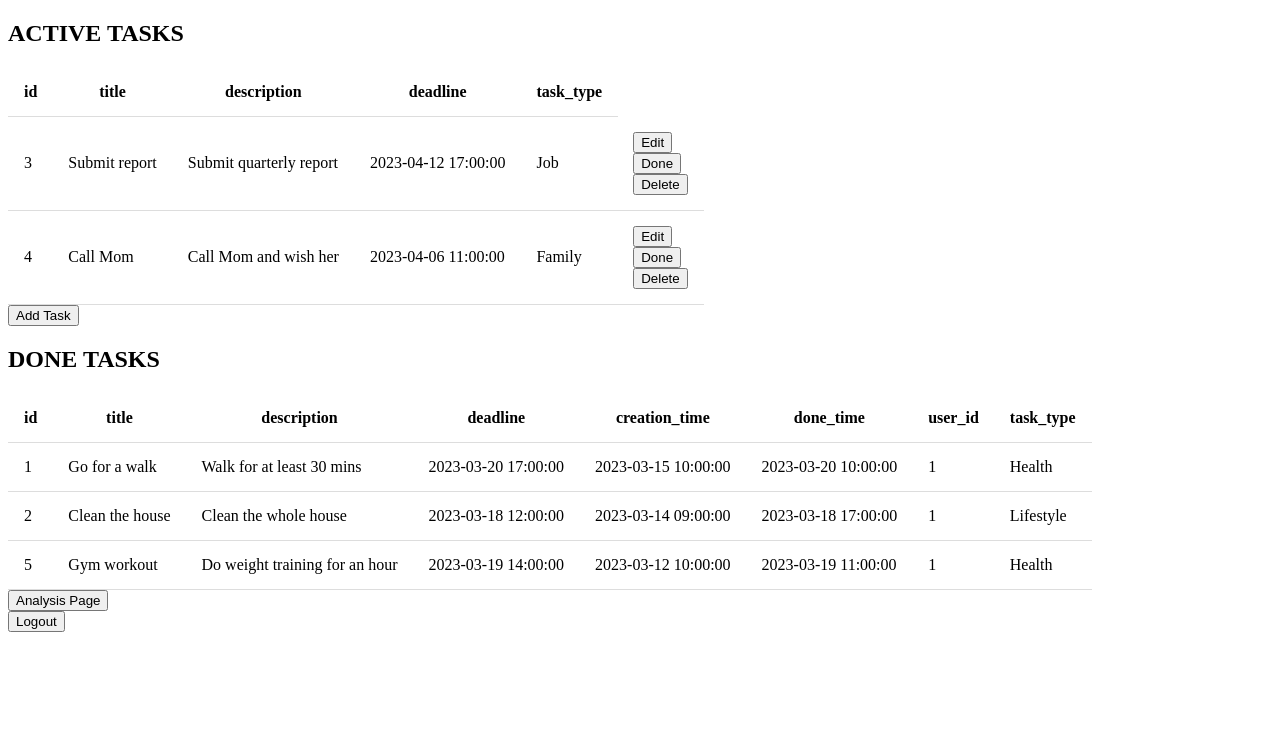
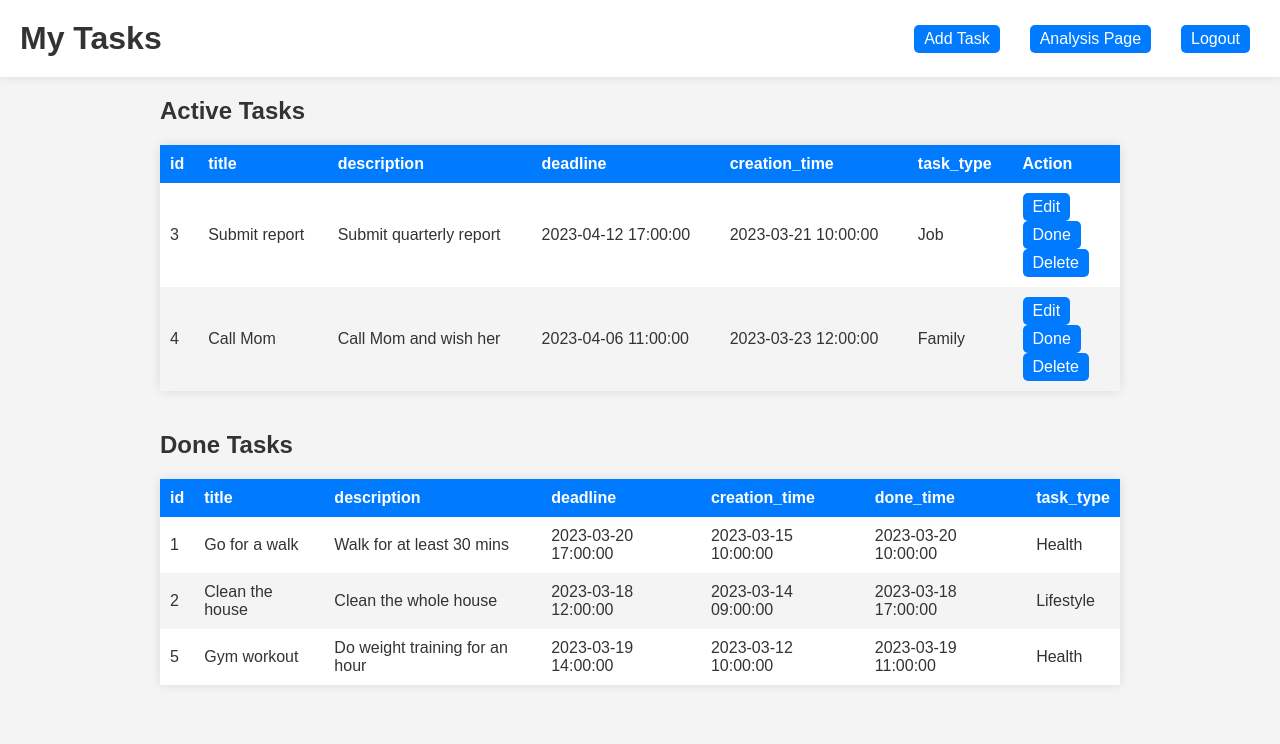
Before and after one commit to baristanunal/CS353-HW4-ToDoList, a Flask app: page /tasks in a window 1280 px wide. Shown: the top 744 px of the page. Run offline with Flask 2, Linux system fonts and the light colour scheme; a user stored in the database is signed in; data comes from the database, SQL or seed files in the repository; data that the repository does not hold is empty; some libraries are stand-ins or nearby versions.

Commit message:
Implemented tasks.css and viewEditTask.css files.

```diff
--- a/app/app.py
+++ b/app/app.py
@@ -8,7 +8,7 @@ from flask import Flask, render_template, request, redirect, url_for, session
 from flask_mysqldb import MySQL
 import MySQLdb.cursors
 
-app = Flask(__name__)
+app = Flask(__name__, static_url_path='/static', static_folder='static')
 
 app.secret_key = 'abcdefgh'
 
@@ -94,14 +94,13 @@ def tasks():
     if session['loggedin']:
         cursor = mysql.connection.cursor(MySQLdb.cursors.DictCursor)
 
-        cursor.execute('SELECT * FROM TodoTask '
-                       'WHERE user_id = % s', (session['userid'],))
-        todo_tasks = []
-        for task in cursor.fetchall():
-            new_task = {key: value for key, value in task.items() if key not in ('creation_time', 'user_id')}
-            todo_tasks.append(new_task)
+        cursor.execute('SELECT id, title, description, deadline, creation_time, task_type '
+                       'FROM TodoTask '
+                       'WHERE user_id = %s', (session['userid'],))
+        todo_tasks = cursor.fetchall()
 
-        cursor.execute('SELECT * FROM DoneTask '
+        cursor.execute('SELECT id, title, description, deadline, creation_time, done_time, task_type '
+                       'FROM DoneTask '
                        'WHERE user_id = % s', (session['userid'],))
         done_tasks = cursor.fetchall()
 
@@ -238,8 +237,8 @@ def finish_task():
 
     cursor.execute('INSERT INTO DoneTask(id, title, description, deadline, '
                    'creation_time, done_time, user_id, task_type)'
-                   'VALUES (% s, % s, % s, % s, % s, % s, % s, % s)',
-                   (task_id, title, description, deadline, creation_time, done_time, user_id, task_type, ))
+                   'VALUES (NULL, % s, % s, % s, % s, % s, % s, % s)',
+                   (title, description, deadline, creation_time, done_time, user_id, task_type, ))
 
     cursor.execute('DELETE FROM TodoTask '
                    'WHERE id = % s', (task_id, ))
--- /dev/null
+++ b/app/static/tasks.css
@@ -0,0 +1,106 @@
+/* Reset default browser styles */
+* {
+  margin: 0;
+  padding: 0;
+  box-sizing: border-box;
+}
+
+/* Apply styles to the body */
+body {
+  font-family: Arial, sans-serif;
+  font-size: 16px;
+  color: #333;
+  background-color: #f4f4f4;
+}
+
+/* Apply styles to the header */
+header {
+  display: flex;
+  justify-content: space-between;
+  align-items: center;
+  padding: 20px;
+  background-color: #fff;
+  box-shadow: 0 0 10px rgba(0, 0, 0, 0.1);
+}
+
+header h1 {
+  font-size: 32px;
+  font-weight: bold;
+}
+
+nav ul {
+  display: flex;
+  list-style: none;
+}
+
+nav li {
+  margin-left: 20px;
+}
+
+nav button {
+  background-color: #007bff;
+  color: #fff;
+  border: none;
+  padding: 10px 20px;
+  border-radius: 5px;
+  font-size: 16px;
+  cursor: pointer;
+}
+
+/* Apply styles to the main section */
+main {
+  max-width: 1000px;
+  margin: 0 auto;
+  padding: 20px;
+}
+
+section {
+  margin-bottom: 40px;
+}
+
+section h2 {
+  font-size: 24px;
+  font-weight: bold;
+  margin-bottom: 20px;
+}
+
+table {
+  width: 100%;
+  border-collapse: collapse;
+  background-color: #fff;
+  box-shadow: 0 0 10px rgba(0, 0, 0, 0.1);
+}
+
+th,
+td {
+  padding: 10px;
+  text-align: left;
+}
+
+th {
+  background-color: #007bff;
+  color: #fff;
+}
+
+tr:nth-child(even) {
+  background-color: #f4f4f4;
+}
+
+tr:hover {
+  background-color: #ddd;
+}
+
+form button {
+  background-color: #007bff;
+  color: #fff;
+  border: none;
+  padding: 5px 10px;
+  border-radius: 5px;
+  font-size: 16px;
+  cursor: pointer;
+  margin-right: 10px;
+}
+
+form input[type="hidden"] {
+  display: none;
+}
--- a/app/templates/tasks.html
+++ b/app/templates/tasks.html
@@ -1,85 +1,96 @@
 <!DOCTYPE html>
 <html lang="en">
-
-<style>
-  table, th, td {
-    border: 1px solid white;
-    border-collapse: collapse;
-    border-bottom: 1px solid #DDD;
-  }
-  th, td {
-    #background-color: #A3DEFB;
-    padding: 15px;
-  }
-  tr:hover {background-color: #D6EEEE;}
-</style>
+  <head>
+    <meta charset="UTF-8">
+    <title>Tasks</title>
+    <link rel="stylesheet" type="text/css" href="{{ url_for('static', filename='tasks.css') }}">
+  </head>
 
   <body>
+    <header>
+      <h1>My Tasks</h1>
+      <nav>
+        <ul>
+          <li>
+            <form action="{{ url_for('add_task') }}" method="get">
+              <button>Add Task</button>
+            </form>
+          </li>
+          <li>
+            <form action="{{ url_for('analysis') }}" method="get">
+              <button>Analysis Page</button>
+            </form>
+          </li>
+          <li>
+            <form action="{{ url_for('logout') }}" method="get">
+              <button>Logout</button>
+            </form>
+          </li>
+        </ul>
+      </nav>
+    </header>
 
-  <div>
-    <h2>ACTIVE TASKS</h2>
+    <main>
+      <section>
+        <h2>Active Tasks</h2>
         <table>
+          <thead>
             <tr>
               {% for column_name in todo_tasks[0] %}
                 <th>{{ column_name }}</th>
               {% endfor %}
+              <th>Action</th>
             </tr>
+          </thead>
 
+          <tbody>
             {% for row in todo_tasks %}
               <tr>
                 {% for cell in row %}
-            <td>
-              {{ row[cell] }}
-            </td>
+                  <td>{{ row[cell] }}</td>
                 {% endfor %}
                 <td>
                   <form action="{{ url_for('view_edit_task') }}" method="post">
-              <button class="btn btn-primary">Edit</button>
-              <input type="hidden" class="form-control" id="task_id" name="task_id" value={{ row["id"] }}>
+                    <button>Edit</button>
+                    <input type="hidden" name="task_id" value="{{ row['id'] }}">
                   </form>
                   <form action="{{ url_for('finish_task') }}" method="post">
-              <button class="btn btn-primary">Done</button>
-              <input type="hidden" class="form-control" id="task_id" name="task_id" value={{ row["id"] }}>
+                    <button>Done</button>
+                    <input type="hidden" name="task_id" value="{{ row['id'] }}">
                   </form>
                   <form action="{{ url_for('delete_task') }}" method="post">
-              <button class="btn btn-primary">Delete</button>
-              <input type="hidden" class="form-control" id="task_id" name="task_id" value={{ row["id"] }}>
+                    <button>Delete</button>
+                    <input type="hidden" name="task_id" value="{{ row['id'] }}">
                   </form>
                 </td>
               </tr>
             {% endfor %}
+          </tbody>
         </table>
-  </div>
+      </section>
 
-  <form action="{{ url_for('add_task') }}" method="get">
-    <button class="btn btn-primary">Add Task</button>
-  </form>
-
-  <h2>DONE TASKS</h2>
+      <section>
+        <h2>Done Tasks</h2>
         <table>
+          <thead>
             <tr>
               {% for column_name in done_tasks[0] %}
                 <th>{{ column_name }}</th>
               {% endfor %}
             </tr>
+          </thead>
 
+          <tbody>
             {% for row in done_tasks %}
               <tr>
                 {% for cell in row %}
-            <td>
-              {{ row[cell] }}
-            </td>
+                  <td>{{ row[cell] }}</td>
                 {% endfor %}
               </tr>
             {% endfor %}
+          </tbody>
         </table>
-
-  <form action="{{ url_for('analysis') }}" method="get">
-    <button class="btn btn-primary">Analysis Page</button>
-  </form>
-
-  <form action="{{ url_for('logout') }}" method="get">
-    <button class="btn btn-primary">Logout</button>
-  </form>
-
+      </section>
+    </main>
   </body>
+</html>
--- a/schema.sql
+++ b/schema.sql
@@ -27,7 +27,7 @@ CREATE TABLE TodoTask(
 );
 
 CREATE TABLE DoneTask(
-	id int NOT NULL,
+	id int NOT NULL AUTO_INCREMENT,
     title varchar(255),
     description text,
     deadline datetime,
```
Also changed, not shown: app/static/viewEditTask.css (added, +71 -0 lines), app/templates/login.html (+23 -6 lines), app/templates/register.html (+24 -7 lines), app/templates/viewEditTask.html (+9 -0 lines). Lines whose indentation alone changed are shown as unchanged.
